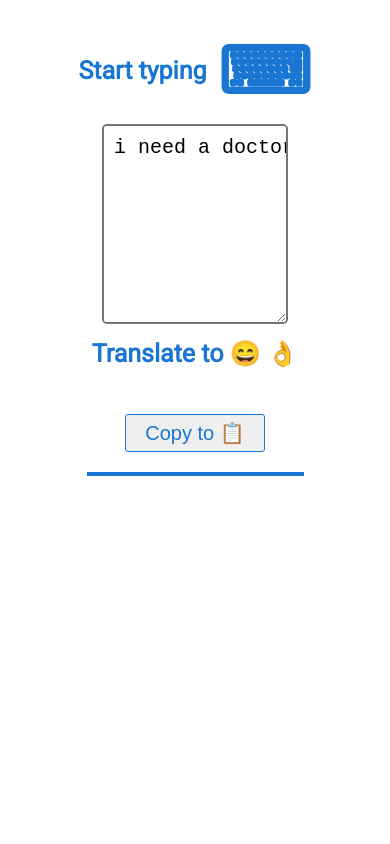
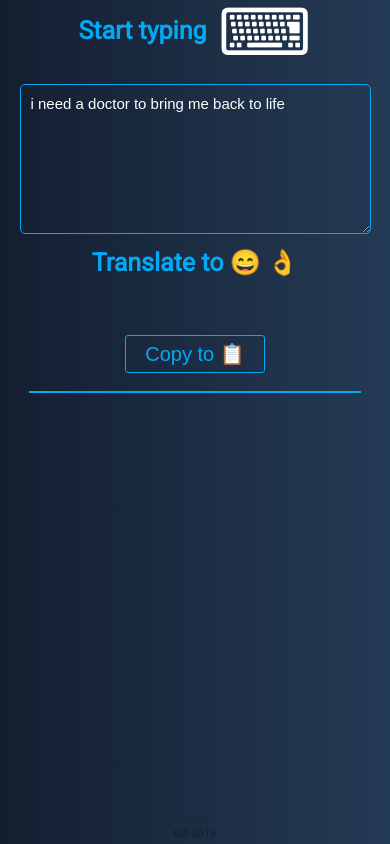
Before and after one commit to KaustubhD/TextToEmoji, a website built with webpack: page index.html in a window 390 px wide. Built offline with nearby package versions, Linux system fonts and the light colour scheme.

Commit message:
Testing for mobile

```diff
--- a/index.html
+++ b/index.html
@@ -5,7 +5,7 @@
   <meta name="viewport" content="width=device-width, initial-scale=1.0">
   <meta http-equiv="X-UA-Compatible" content="ie=edge">
   <title>Emoji Translator</title>
-  <link href="https://fonts.googleapis.com/css?family=Roboto" rel="stylesheet">
+  <link href="https://fonts.googleapis.com/css?family=Roboto|Ubuntu" rel="stylesheet">
   <link rel="stylesheet" href="./src/index.css" />
 </head>
 <body>
@@ -25,6 +25,10 @@
       <hr />
 
     </div>
+    <footer>
+      <span>Made by</span>
+      KD 2018
+    </footer>
   </div>
   <div id="hidden"></div>
   <script src="./src/bundle.js"></script>
--- a/src/index.css
+++ b/src/index.css
@@ -1,19 +1,22 @@
 :root{
-  --first-color: #1976D2;
+  --first-color: #03A9F4;
   --second-color: #fff;
+  --back-color: #243b55;
 }
 *{
   box-sizing: border-box;
-  font-size: 20px;
+  font-family: sans-serif;
 }
 html, body{
   margin: 0;
   height: 100%;
   width: 100%;
+  background: linear-gradient(to right, #141e30, #243b55);
+
 }
 .container, .wrapper{
   position: relative;
-  height: 100%;
+  min-height: 100%;
   width: 100%;
   text-align: center;
   padding: 20px;
@@ -29,17 +32,27 @@ h2{
 textarea{
   height: 200px;
   width: 60%;
-  white-space: nowrap;
+  white-space: wrap;
   font-size: 20px;
   padding: 10px;
   border-radius: 5px;
-  border-width: 2px;
-  border-color: #757575;
+  border-width: 1px;
+  color: #fff;
+  font-weight: 100;
+  border-color: var(--first-color);
   margin: 10px 0;
+  background: transparent;
 }
 textarea:focus{
   outline: none;
   border-color: var(--first-color);
+}
+select, textarea, span, button{
+  font-size: 20px;
+}
+span{
+  color: #fff;
+  font-weight: 100;
 }
 select{
   appearance: none;
@@ -53,11 +66,12 @@ select{
   margin: 0 5px 4px 5px;
   cursor: pointer;
 }
+
 select:focus{
   outline: none;
 }
 #out{
-  margin-top: 10px;
+  margin-top: 20px;
 }
 .output-area{
   margin-bottom: 15%;
@@ -65,7 +79,7 @@ select:focus{
 hr{
   width: 70%;
   border: none;
-  border-top: 4px solid var(--first-color);
+  border-top: 2px solid var(--first-color);
   background: none;
 }
 button{
@@ -75,12 +89,13 @@ button{
   border-radius: 3px;
   border: 1px solid var(--first-color);
   color: var(--first-color);
+  background-color: transparent;
   margin-bottom: 10px;
   transition: all 0.2s ease-in-out;
   cursor: pointer;
 }
 button:hover{
-  color: var(--second-color);
+  color: var(--back-color);
   background-color: var(--first-color);
 }
 #hidden{
@@ -97,3 +112,43 @@ button:hover{
   vertical-align: middle;
   margin-left: 5px;
 }
+footer {
+  position: absolute;
+  bottom: 0;
+  width: 100%;
+  text-align: center;
+  margin: 0 0 5px 0;
+  color: rgba(0, 0, 0, 0.3);
+  font-family: Ubuntu;
+  font-size: 0.7em;
+}
+footer span {
+  display: block;
+  font-size: 0.5em;
+  color: rgba(0, 0, 0, 0.2);
+  text-transform: uppercase;
+  margin-bottom: 3px;
+}
+
+@media screen and (max-width: 600px){
+  .container, .wrapper{
+    padding: 0px;
+  }
+  textarea{
+    height: 150px;
+    width: 90%;
+    font-size: 15px;
+  }
+  hr{
+    width: 85%;
+  }
+  span, select{
+    font-size: 15px;
+  }
+  button:hover, button:focus{
+    background-color: var(--second-color);
+    color: var(--first-color);
+    outline: none;
+  }
+
+}
```
